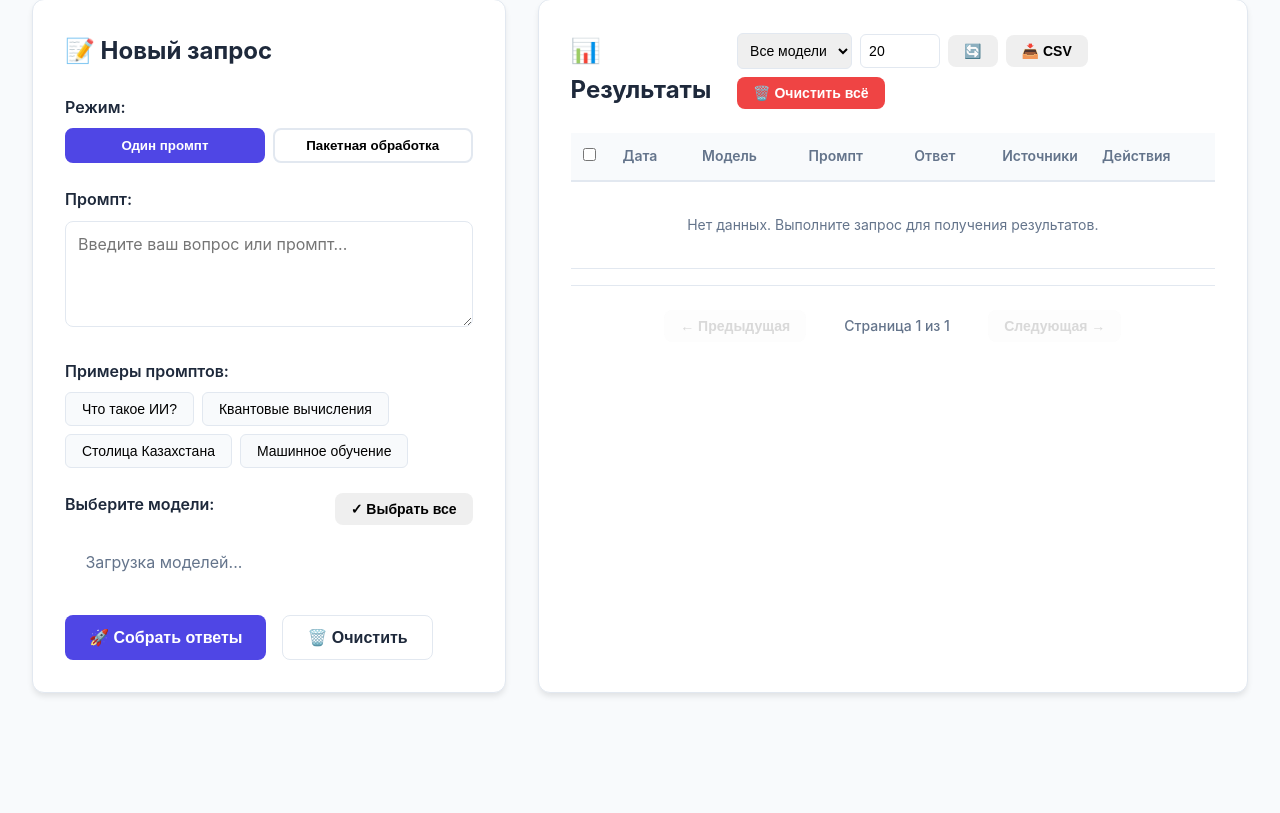
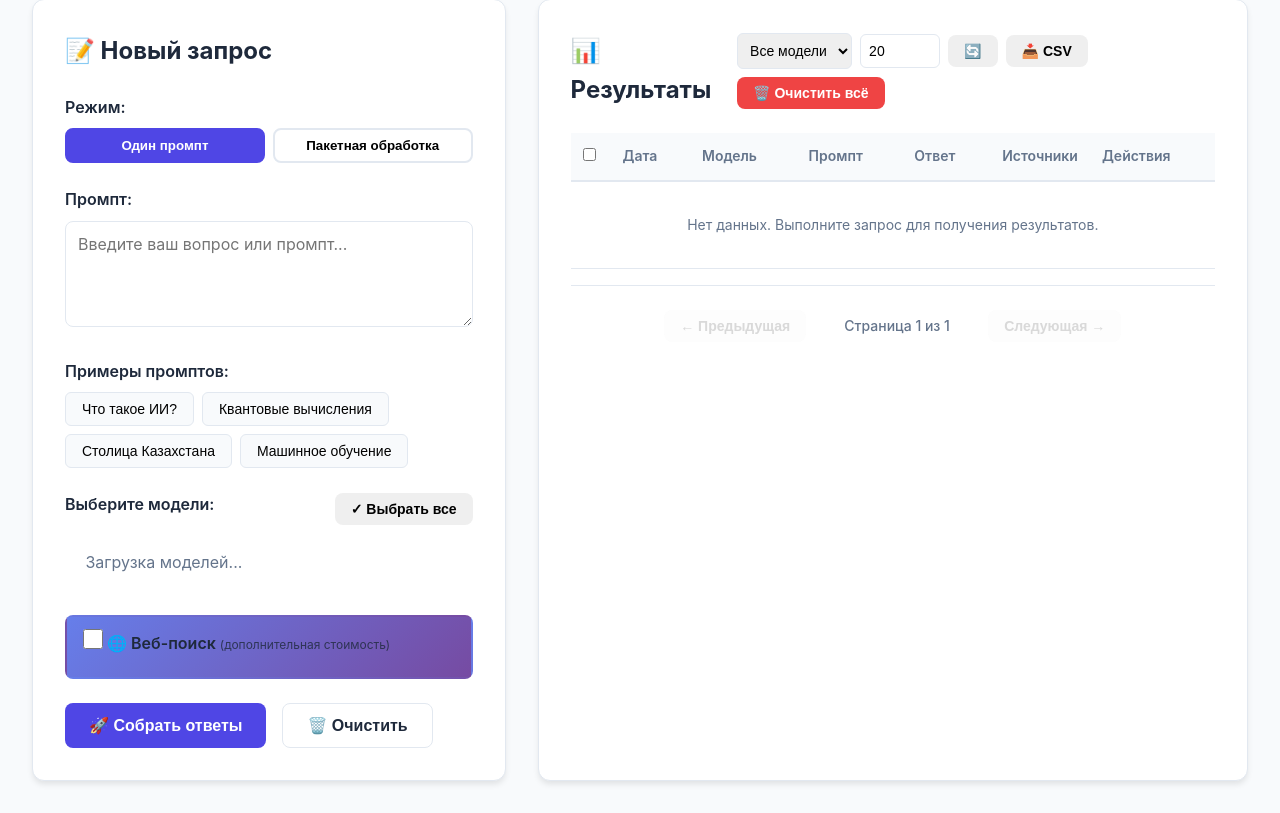
Before and after one commit to maxicokz/sgeo-back, a PHP site: page /nodejs-ai-collector/public/index.html in a window 1280 px wide. Shown: the part 329-1142 px from the top of the page. Before the commit the page ends 1025 px from the top, so only its background shows below. Run offline with PHP 8.4, Linux system fonts and the light colour scheme; data that the repository does not hold is empty; some libraries are stand-ins or nearby versions.

Commit message:
Add web search support via OpenRouter :online suffix
- Add webSearch option to openrouterService.query() that appends :online to model slug
- Pass webSearch parameter through aiCollector and API routes
- Add web search checkbox to web interface with styled UI
- Include webSearchEnabled flag in response metadata

https://claude.ai/code/session_01HitfqyrBHZsTAanB6W8n6E

```diff
--- a/nodejs-ai-collector/public/css/styles.css
+++ b/nodejs-ai-collector/public/css/styles.css
@@ -614,6 +614,45 @@ body {
     margin-bottom: 0.5rem;
 }
 
+/* Web Search Option */
+.web-search-option {
+    padding: 0.75rem 1rem;
+    background: linear-gradient(135deg, #667eea 0%, #764ba2 100%);
+    border-radius: 0.5rem;
+    border: 2px solid transparent;
+    transition: all 0.2s;
+}
+
+.web-search-option:hover {
+    box-shadow: 0 4px 12px rgba(102, 126, 234, 0.3);
+}
+
+.checkbox-label {
+    display: flex;
+    align-items: center;
+    gap: 0.5rem;
+    cursor: pointer;
+    color: white;
+    font-weight: 500;
+}
+
+.checkbox-label input[type="checkbox"] {
+    width: 1.25rem;
+    height: 1.25rem;
+    cursor: pointer;
+    accent-color: white;
+}
+
+.checkbox-text {
+    font-size: 1rem;
+}
+
+.checkbox-hint {
+    font-size: 0.75rem;
+    opacity: 0.8;
+    font-weight: 400;
+}
+
 /* Saved Prompts Controls */
 .saved-prompts-controls {
     display: flex;
--- a/nodejs-ai-collector/public/index.html
+++ b/nodejs-ai-collector/public/index.html
@@ -106,6 +106,17 @@
                     </div>
                     <div class="model-selection" id="modelSelection">
                         <div class="loading">Загрузка моделей...</div>
+                    </div>
+                </div>
+
+                <!-- Web Search Option -->
+                <div class="form-group">
+                    <div class="web-search-option">
+                        <label class="checkbox-label">
+                            <input type="checkbox" id="webSearchCheckbox">
+                            <span class="checkbox-text">🌐 Веб-поиск</span>
+                            <span class="checkbox-hint">(дополнительная стоимость)</span>
+                        </label>
                     </div>
                 </div>
 
--- a/nodejs-ai-collector/src/services/aiCollector.js
+++ b/nodejs-ai-collector/src/services/aiCollector.js
@@ -13,11 +13,12 @@ class AICollector {
    * Collect response from a single AI model
    * @param {string} modelName - Name of the model (chatgpt, gemini, etc.)
    * @param {string} prompt - The prompt to send
-   * @param {Object} options - Additional options
+   * @param {Object} options - Additional options (webSearch: boolean)
    * @returns {Promise<Object>} Collected response
    */
   async collectSingle(modelName, prompt, options = {}) {
-    console.log(`\n📤 Querying ${modelName}...`);
+    const webSearchStr = options.webSearch ? ' [Web Search]' : '';
+    console.log(`\n📤 Querying ${modelName}${webSearchStr}...`);
 
     // Get model ID from config
     const modelId = this.models[modelName.toLowerCase()];
```
Also changed, not shown: nodejs-ai-collector/src/routes/api.js (+5 -4 lines), nodejs-ai-collector/src/services/openrouterService.js (+21 -7 lines), nodejs-ai-collector/public/js/app.js.
